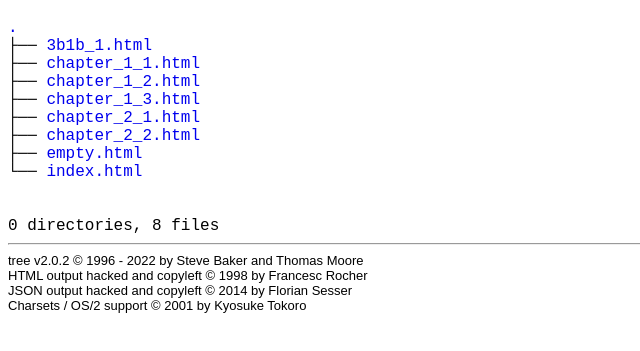
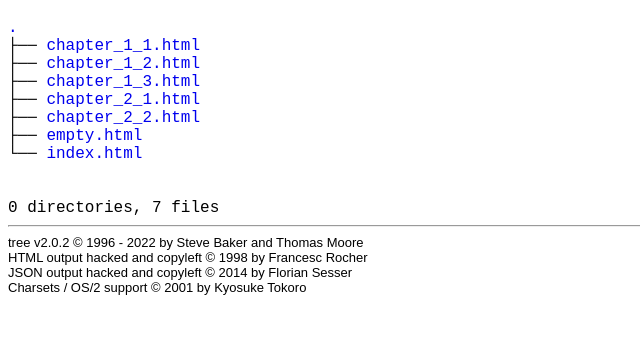
Before and after one commit to joelmcallister/joelmcallister.github.io, a plain HTML site: page notes/linear_algebra/index.html in a window 1280 px wide. Shown: the part 61-412 px from the top of the page, without its empty margins (0-640 px from the left). Drawn offline with Linux system fonts and the light colour scheme.

Commit message:
updated tree

```diff
--- a/notes/linear_algebra/index.html
+++ b/notes/linear_algebra/index.html
@@ -26,7 +26,6 @@
 <body>
 	<h1>Directory Tree</h1><p>
 	<a href=".">.</a><br>
-	├── <a href="./3b1b_1.html">3b1b_1.html</a><br>
 	├── <a href="./chapter_1_1.html">chapter_1_1.html</a><br>
 	├── <a href="./chapter_1_2.html">chapter_1_2.html</a><br>
 	├── <a href="./chapter_1_3.html">chapter_1_3.html</a><br>
@@ -36,7 +35,7 @@
 	└── <a href="./index.html">index.html</a><br>
 <br><br><p>
 
-0 directories, 8 files
+0 directories, 7 files
 
 </p>
 	<hr>
```
